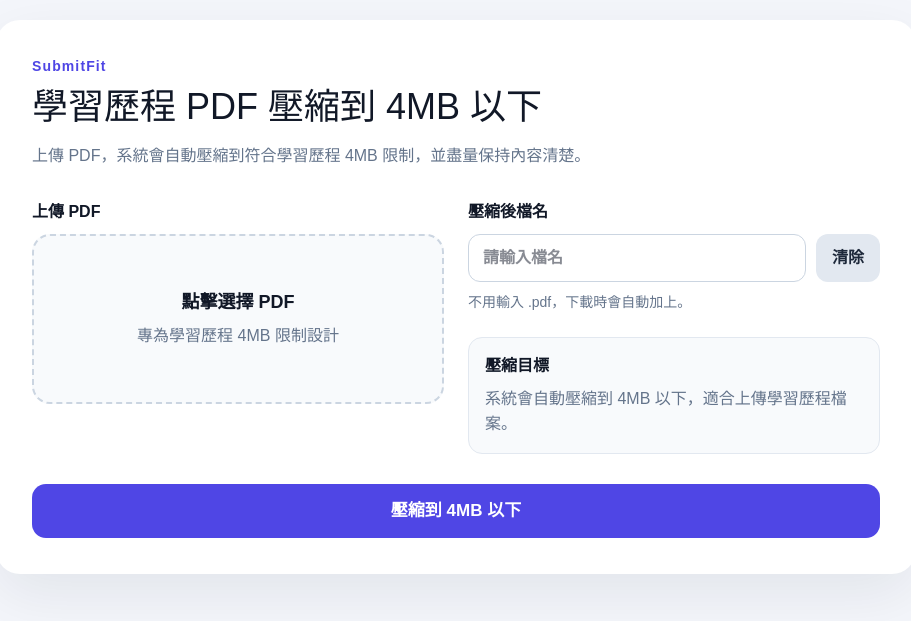
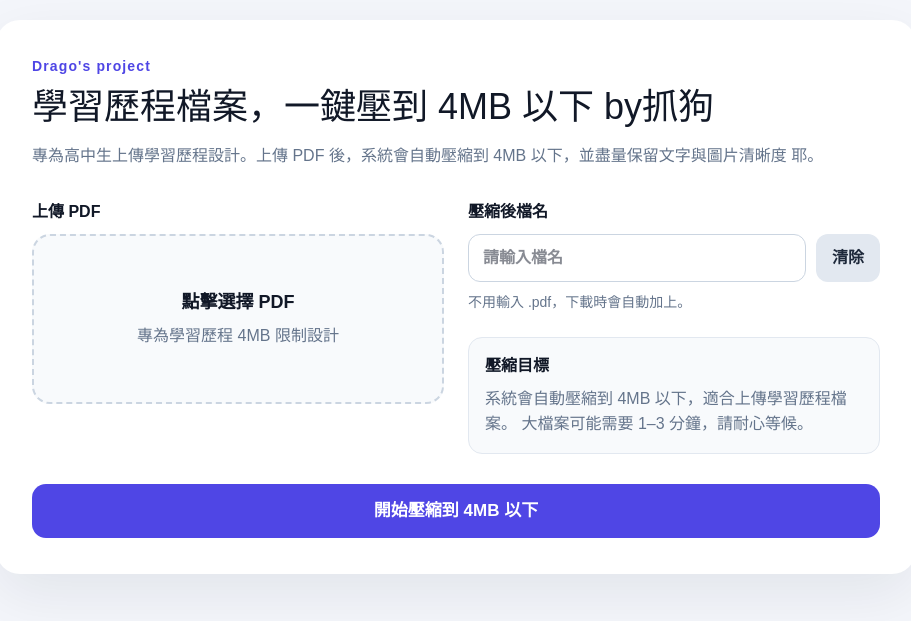
Before and after one commit to wellchang51-jpg/submitfit, a Next.js app in the folder frontend/: page / in a window 1280 px wide. Shown: the part 103-724 px from the top of the page, without its empty margins (184-1095 px from the left). Built offline with nearby package versions, Linux system fonts and the light colour scheme.

Commit message:
Update homepage copy

```diff
--- a/frontend/app/page.tsx
+++ b/frontend/app/page.tsx
@@ -1,6 +1,6 @@
 "use client";
 
-import { useRef, useState } from "react";
+import { useEffect, useRef, useState } from "react";
 
 export default function Home() {
   const fileInputRef = useRef<HTMLInputElement | null>(null);
@@ -9,10 +9,52 @@ export default function Home() {
   const [outputName, setOutputName] = useState("");
   const [message, setMessage] = useState("");
   const [isCompressing, setIsCompressing] = useState(false);
+  const [estimatedSecondsLeft, setEstimatedSecondsLeft] = useState<
+    number | null
+  >(null);
+  const [elapsedSeconds, setElapsedSeconds] = useState(0);
 
   function removePdfExtension(filename: string) {
     return filename.replace(/\.pdf$/i, "");
   }
+
+  function estimateProcessingSeconds(file: File) {
+    const fileSizeMB = file.size / 1024 / 1024;
+
+    if (fileSizeMB <= 4) return 20;
+    if (fileSizeMB <= 10) return 60;
+    if (fileSizeMB <= 20) return 120;
+    if (fileSizeMB <= 40) return 180;
+
+    return 240;
+  }
+
+  function formatTime(seconds: number) {
+    if (seconds <= 0) return "即將完成";
+
+    const minutes = Math.floor(seconds / 60);
+    const remainingSeconds = seconds % 60;
+
+    if (minutes === 0) {
+      return `約 ${remainingSeconds} 秒`;
+    }
+
+    return `約 ${minutes} 分 ${remainingSeconds} 秒`;
+  }
+
+  useEffect(() => {
+    if (!isCompressing || estimatedSecondsLeft === null) return;
+
+    const timer = window.setInterval(() => {
+      setElapsedSeconds((prev) => prev + 1);
+      setEstimatedSecondsLeft((prev) => {
+        if (prev === null) return null;
+        return Math.max(prev - 1, 0);
+      });
+    }, 1000);
+
+    return () => window.clearInterval(timer);
+  }, [isCompressing, estimatedSecondsLeft]);
 
   function handleFileChange(event: React.ChangeEvent<HTMLInputElement>) {
     const file = event.target.files?.[0];
@@ -70,18 +112,25 @@ export default function Home() {
       return;
     }
 
+    const estimatedSeconds = estimateProcessingSeconds(selectedFile);
+
     setIsCompressing(true);
-    setMessage("正在壓縮到 4MB 以下，請稍候……");
+    setEstimatedSecondsLeft(estimatedSeconds);
+    setElapsedSeconds(0);
+    setMessage("正在為你的學習歷程檔案壓縮到 4MB 以下，請不要關閉頁面。");
 
     const formData = new FormData();
     formData.append("file", selectedFile);
     formData.append("output_name", outputName);
 
     try {
-      const response = await fetch("https://submitfit-backend.onrender.com/compress", {
-        method: "POST",
-        body: formData,
-      });
+      const response = await fetch(
+        "https://submitfit-backend.onrender.com/compress",
+        {
+          method: "POST",
+          body: formData,
+        }
+      );
 
       if (!response.ok) {
         const errorData = await response.json().catch(() => null);
@@ -127,21 +176,24 @@ export default function Home() {
         setMessage("壓縮完成，檔案已下載。");
       }
     } catch (error) {
-      setMessage("前端連不到後端，請確認後端 cmd 還開著。");
+      setMessage("前端連不到後端，請確認後端服務目前是否啟動。");
     } finally {
       setIsCompressing(false);
+      setEstimatedSecondsLeft(null);
+      setElapsedSeconds(0);
     }
   }
 
   return (
     <main style={styles.page}>
       <section style={styles.card}>
-        <p style={styles.logo}>SubmitFit</p>
+        <p style={styles.logo}>Drago's project</p>
 
-        <h1 style={styles.title}>學習歷程 PDF 壓縮到 4MB 以下</h1>
+        <h1 style={styles.title}>學習歷程檔案，一鍵壓到 4MB 以下 by抓狗</h1>
 
         <p style={styles.subtitle}>
-          上傳 PDF，系統會自動壓縮到符合學習歷程 4MB 限制，並盡量保持內容清楚。
+          專為高中生上傳學習歷程設計。上傳 PDF 後，系統會自動壓縮到
+          4MB 以下，並盡量保留文字與圖片清晰度 耶。
         </p>
 
         <div style={styles.grid}>
@@ -215,6 +267,7 @@ export default function Home() {
               <p style={styles.infoTitle}>壓縮目標</p>
               <p style={styles.infoText}>
                 系統會自動壓縮到 4MB 以下，適合上傳學習歷程檔案。
+                大檔案可能需要 1–3 分鐘，請耐心等候。
               </p>
             </div>
           </div>
@@ -228,8 +281,23 @@ export default function Home() {
           }}
           disabled={isCompressing}
         >
-          {isCompressing ? "壓縮中……" : "壓縮到 4MB 以下"}
+          {isCompressing ? "正在處理檔案……" : "開始壓縮到 4MB 以下"}
         </button>
+
+        {isCompressing && estimatedSecondsLeft !== null && (
+          <div style={styles.progressBox}>
+            <p style={styles.progressTitle}>正在壓縮中</p>
+
+            <p style={styles.progressText}>
+              預估剩餘時間：{formatTime(estimatedSecondsLeft)}
+            </p>
+
+            <p style={styles.progressHint}>
+              已處理約 {elapsedSeconds} 秒。第一次使用或大檔案可能需要
+              1–3 分鐘，請不要重新整理或關閉頁面。
+            </p>
+          </div>
+        )}
 
         {message && <p style={styles.message}>{message}</p>}
       </section>
@@ -414,6 +482,29 @@ const styles: Record<string, React.CSSProperties> = {
     background: "#94a3b8",
     cursor: "not-allowed",
   },
+  progressBox: {
+    marginTop: "16px",
+    padding: "16px",
+    borderRadius: "14px",
+    background: "#f8fafc",
+    border: "1px solid #e2e8f0",
+  },
+  progressTitle: {
+    margin: 0,
+    fontWeight: 800,
+    color: "#111827",
+  },
+  progressText: {
+    margin: "8px 0 0",
+    color: "#3730a3",
+    fontWeight: 800,
+  },
+  progressHint: {
+    margin: "8px 0 0",
+    color: "#64748b",
+    fontSize: "14px",
+    lineHeight: 1.6,
+  },
   message: {
     marginTop: "16px",
     padding: "14px 16px",
```
